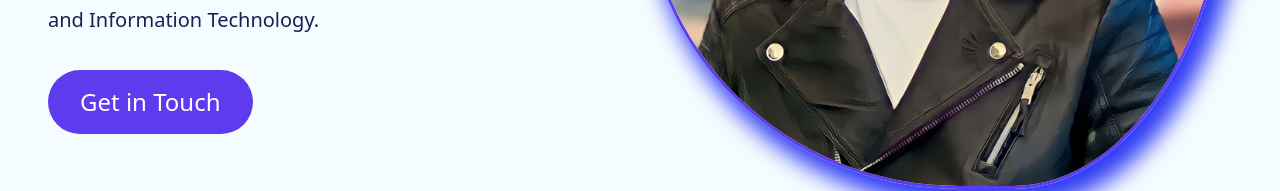
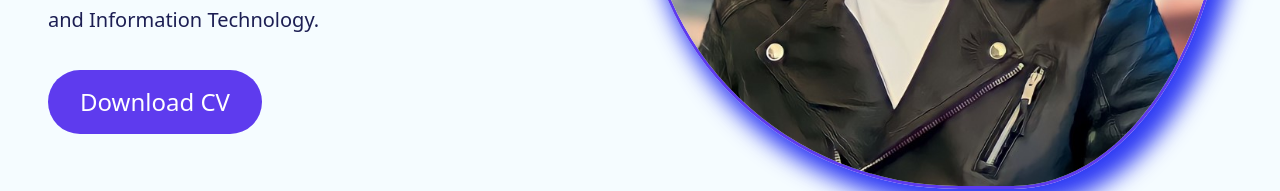
Before and after one commit to Shailesh1Shrestha/shailesh_portfolio, a React (Vite) app: page / in a window 1280 px wide. Shown: the part 453-644 px from the top of the page. Built offline with nearby package versions, Linux system fonts and the light colour scheme.

Commit message:
update cv

```diff
--- a/src/components/Home/Home.jsx
+++ b/src/components/Home/Home.jsx
@@ -19,7 +19,7 @@ function Home() {
                 md:leading-[76px] mb-5 ">Namaste, I am <h1 className="text-primary animate__animated animate__bounceInLeft animate__slower	3s"> <h1 className=" animate-pulse"> Shailesh Shrestha</h1> </h1></h1>
                 <p className="text-body text-xl leading-9 mb-8">A passionate frontend developer with a knack for crafting beautiful and user-friendly digital experience.Based in Kathmandu, Nepal. With a background in Computer Science and Information Technology.</p>
 
-                <a href={shaileshCV}><button className="btn-primary text-2xl">Get in Touch</button> </a>
+                <a target="_blank" href={shaileshCV}><button className="btn-primary text-2xl">Download CV</button> </a>
                   </div>
 
         </div>
```
Also changed, not shown: package.json (line endings or trailing spaces), 1 other file (tests, documents, lock files or other folders).
